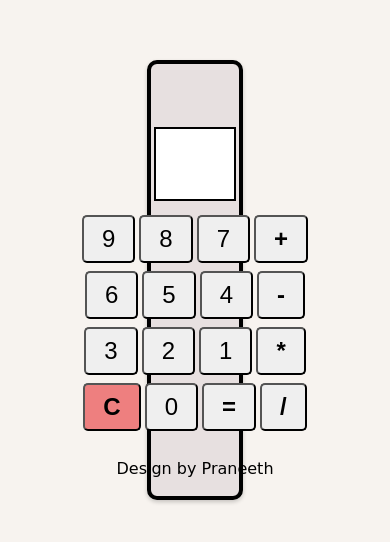
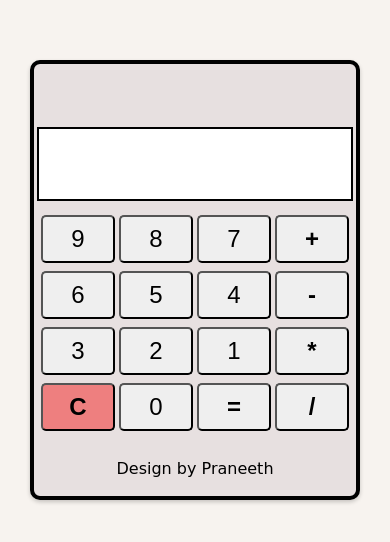
Before and after one commit to Praneeth2862/Basic-Calculator, a plain HTML site: page index.html in a window 390 px wide. Shown: the part 142-684 px from the top of the page. Drawn offline with Linux system fonts and the light colour scheme.

Commit message:
Update index.css

```diff
--- a/index.css
+++ b/index.css
@@ -68,3 +68,15 @@ box-shadow: 0 2px 4px rgba(0, 0, 0, 0.2);
     top:71%;
     font-family: cursive;
 }
+/* Responsive Styles */
+@media (max-width: 768px) {
+    .button-set {
+        width: 50vw; /* Adjust width for tablets */
+    }
+}
+
+@media (max-width: 480px) {
+    .button-set {
+        width: 80vw; /* Adjust width for smartphones */
+    }
+}
```
